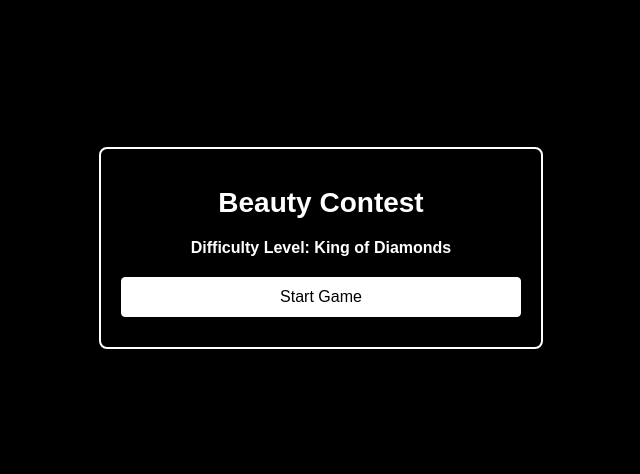
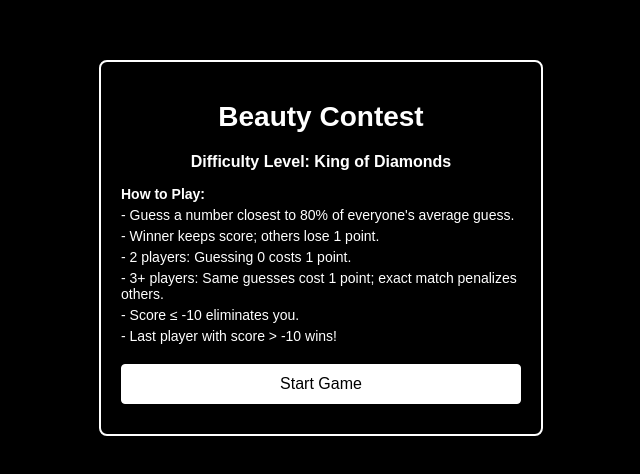
Before and after one commit to ChaitanyaUppu/beautyContest, a website: page public/index.html in a window 1280 px wide. Shown: the part 152-626 px from the top of the page, without its empty margins (319-959 px from the left). Drawn offline with nearby package versions, Linux system fonts and the light colour scheme; no server answers.

Commit message:
how to play

```diff
--- a/public/index.html
+++ b/public/index.html
@@ -38,7 +38,15 @@
         }
         h3 {
             font-size: 16px;
+            margin-bottom: 15px;
+        }
+        .rules {
+            font-size: 14px;
             margin-bottom: 20px;
+            text-align: left;
+        }
+        .rules p {
+            margin: 5px 0;
         }
         input[type="text"], input[type="number"] {
             width: 100%;
@@ -121,6 +129,15 @@
         <div id="landing">
             <h1>Beauty Contest</h1>
             <h3>Difficulty Level: King of Diamonds</h3>
+            <div class="rules">
+                <p><strong>How to Play:</strong></p>
+                <p>- Guess a number closest to 80% of everyone's average guess.</p>
+                <p>- Winner keeps score; others lose 1 point.</p>
+                <p>- 2 players: Guessing 0 costs 1 point.</p>
+                <p>- 3+ players: Same guesses cost 1 point; exact match penalizes others.</p>
+                <p>- Score ≤ -10 eliminates you.</p>
+                <p>- Last player with score > -10 wins!</p>
+            </div>
             <button id="landingStart">Start Game</button>
         </div>
         <div id="gameContainer" class="hidden">
```
